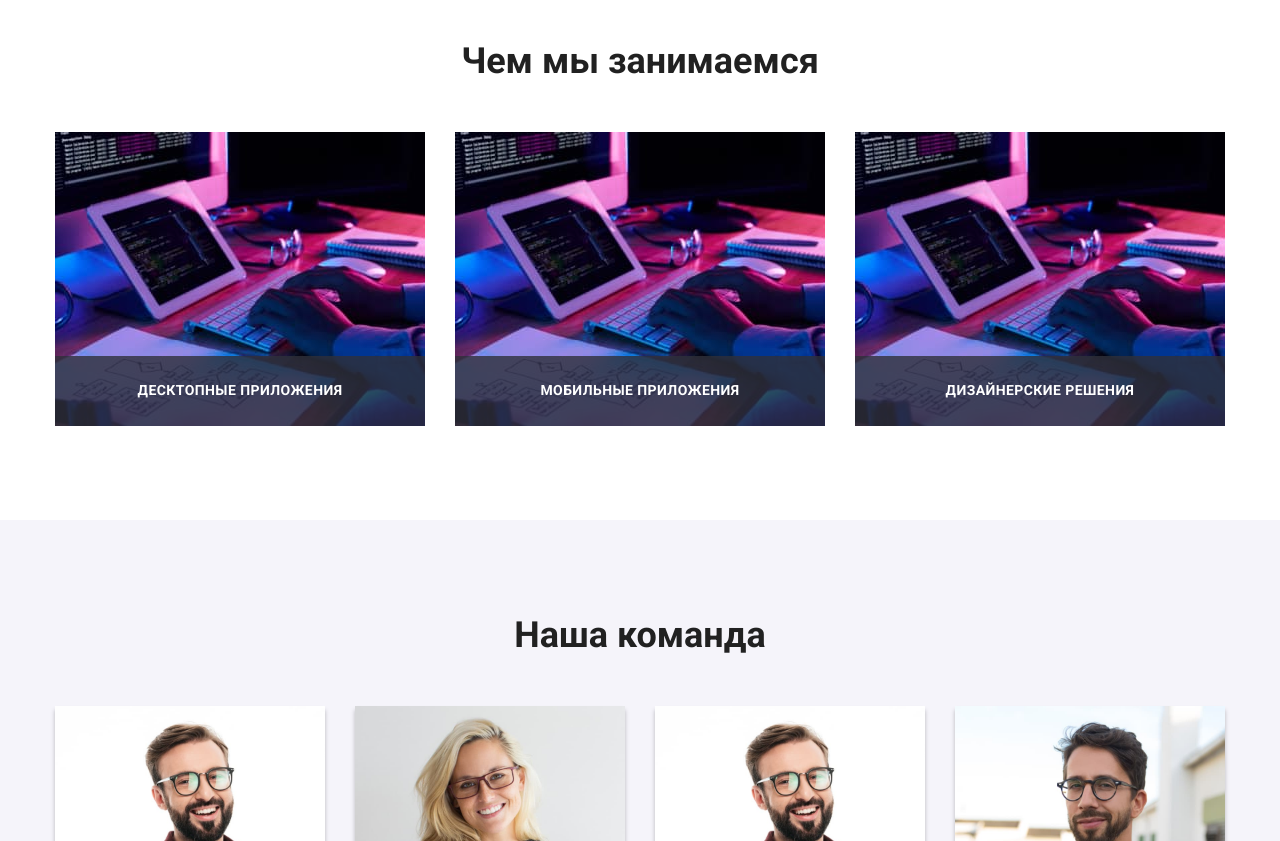
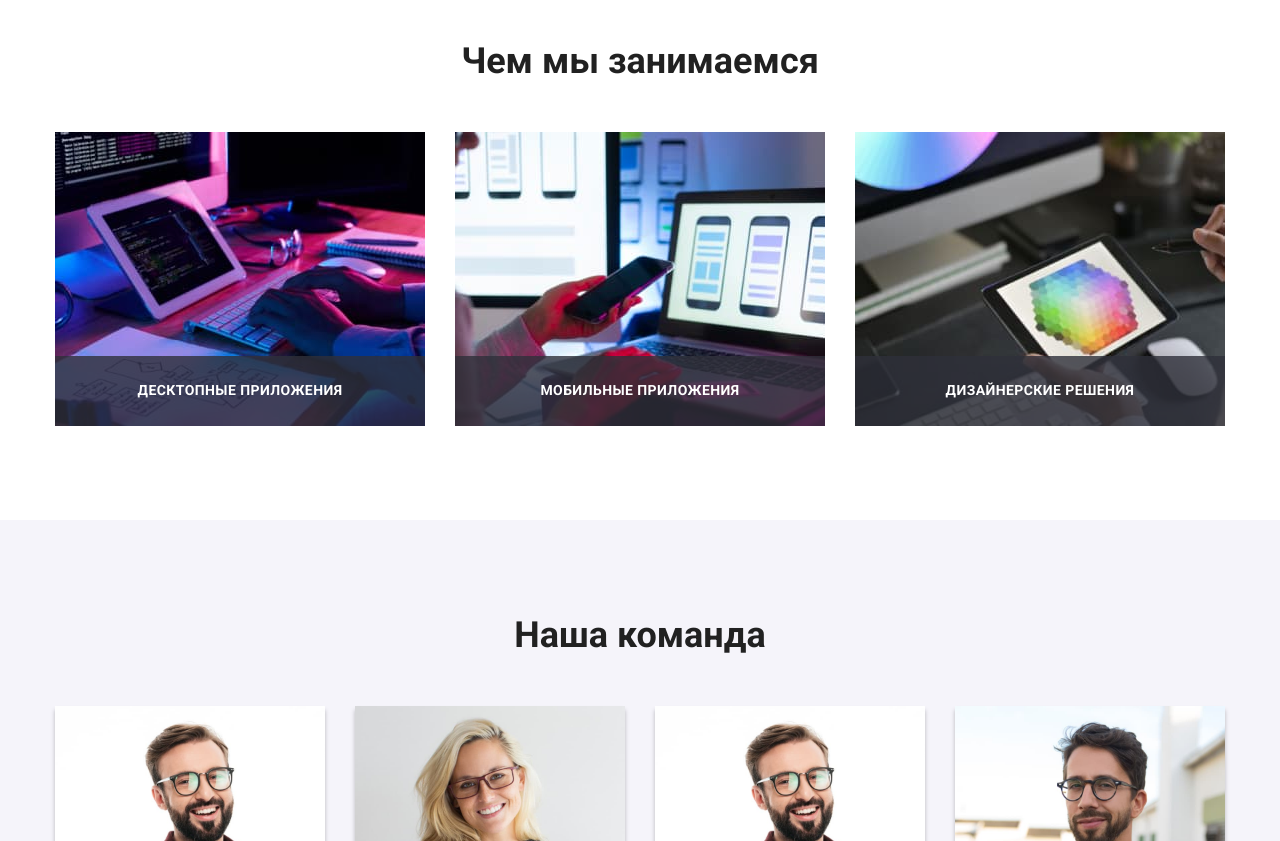
Before and after one commit to ProskurinV/goit-markup-hw-05, a plain HTML site: page index.html in a window 1280 px wide. Shown: the part 1080-1921 px from the top of the page. Drawn offline with nearby package versions, Linux system fonts and the light colour scheme.

Commit message:
hw3part2

```diff
--- a/css/styles.css
+++ b/css/styles.css
@@ -228,7 +228,7 @@ header {
     url(../images/bg-hero.jpg);
   background-position: center;
   background-repeat: no-repeat;
-  background-size: contain;
+  background-size: cover;
 }
 
 .hero-title {
@@ -778,7 +778,7 @@ footer .text {
 .backdrop.is-hidden {
   opacity: 0;
   pointer-events: none;
-  /* visibility: visible; */
+  /* visibility: hidden; */
 }
 
 .backdrop.is-hidden .modal {
@@ -814,6 +814,7 @@ footer .text {
   border: none;
   border-radius: 50%;
   border: 1px solid #0000001a;
+  cursor: pointer;
 }
 
 .btn-modal-close {
--- a/index.html
+++ b/index.html
@@ -116,14 +116,14 @@
             </li>
             <li class="item">
               <div class="label">
-                <img src="./images/box1.jpg" alt="набираем код" width="370" />
+                <img src="./images/box2.jpg" alt="набираем код" width="370" />
 
                 <h2 class="label-txt">Мобильные приложения</h2>
               </div>
             </li>
             <li class="item">
               <div class="label">
-                <img src="./images/box1.jpg" alt="набираем код" width="370" />
+                <img src="./images/box3.jpg" alt="набираем код" width="370" />
 
                 <h2 class="label-txt">Дизайнерские решения</h2>
               </div>
```
